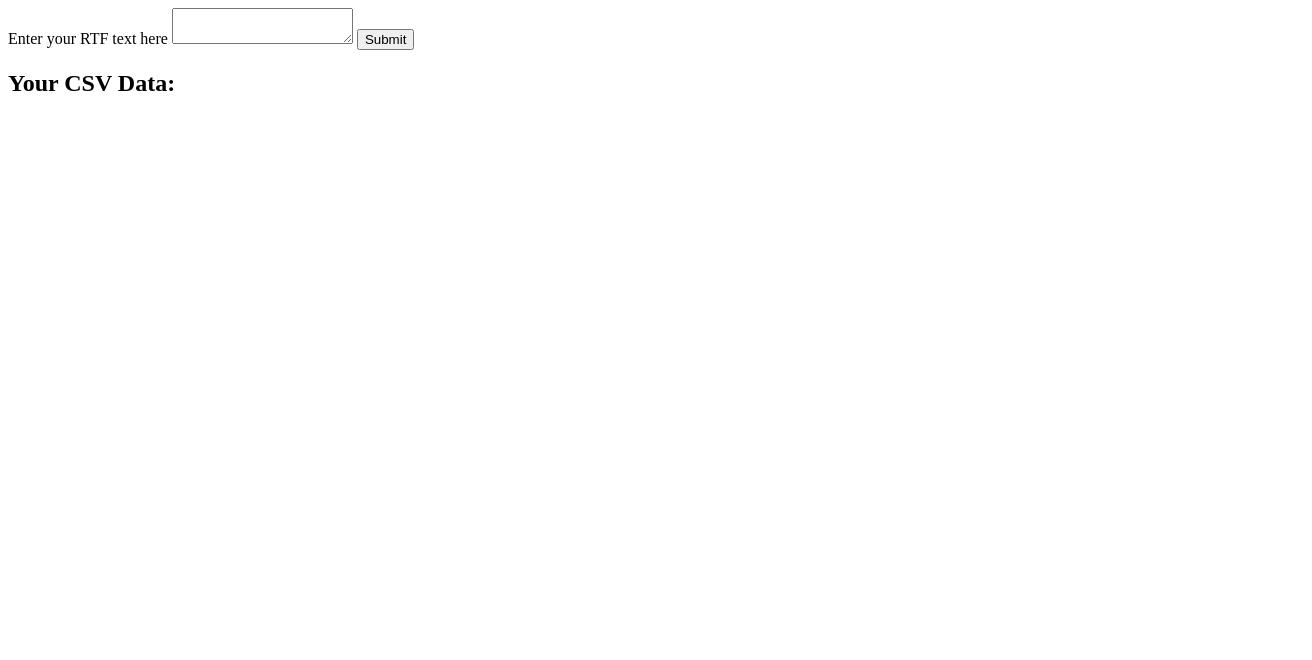
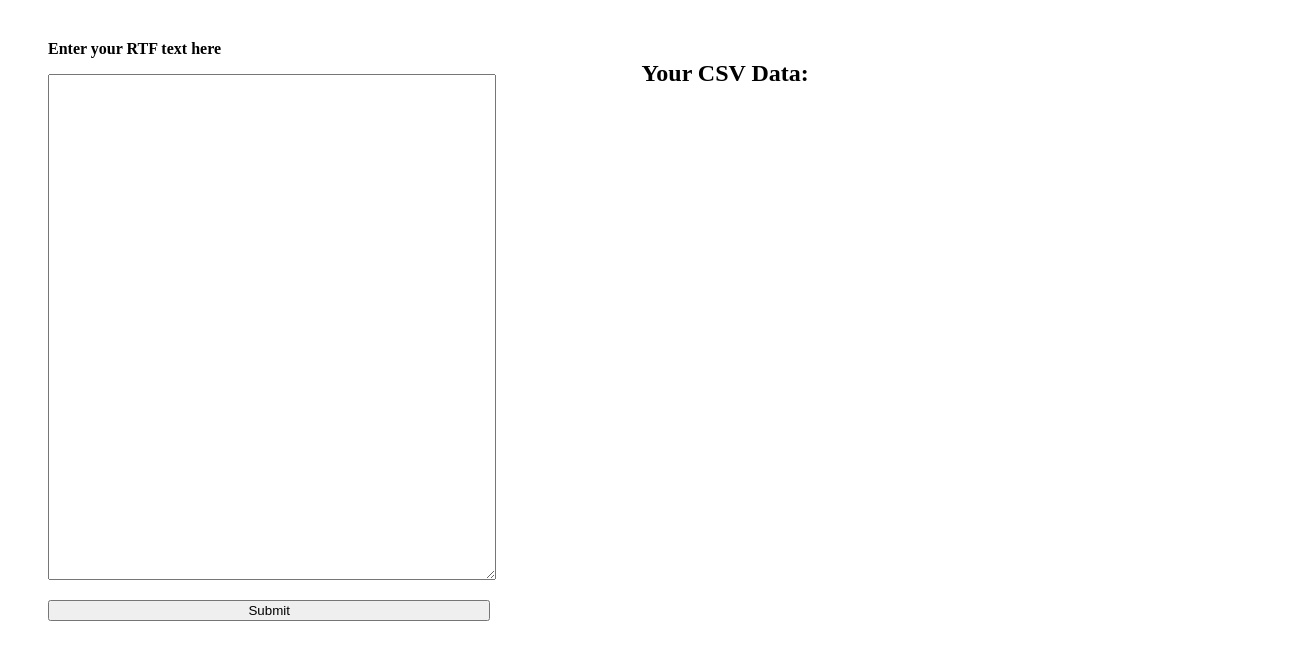
Before and after one commit to coleleg/rtf-converter, a plain HTML site: page index.html in a window 1280 px wide. Shown: the whole page, 1312 px wide, since content can reach past the window. Drawn offline with Linux system fonts and the light colour scheme.

Commit message:
html created

```diff
--- a/index.html
+++ b/index.html
@@ -4,20 +4,23 @@
     <meta charset="UTF-8">
     <meta http-equiv="X-UA-Compatible" content="IE=edge">
     <meta name="viewport" content="width=device-width, initial-scale=1.0">
-    <title>Document</title>
+    <link rel="stylesheet" href="./style.css" />
+    <title>RTF Converter</title>
 </head>
 <body>
-    <div>
+    <main>
+        <div class="form">
             <form>
                 <label>Enter your RTF text here</label>
                 <textarea id="RTF"></textarea>
-            <button id="submit">Submit</button>
+                <button type="submit" id="submit">Submit</button>
             </form>
         </div>
-    <div>
+        <div class="output">
             <h2>Your CSV Data:</h2>
             <div id="formatted-data"></div>
         </div>
+    </main>
     <script src="./script.js"></script>
 </body>
 </html>
--- a/script.js
+++ b/script.js
@@ -3,11 +3,12 @@ const regex2 = /(\d+-\d+-\d+)\s(\d+:\d+:\d+.?\d+)\s(\w+)\s+(\d+.?\d+)\s(\w+)/gm;
 
 let str = '';
 
+// grabs the user-inputted string
 function getStr () {
     str = document.getElementById('RTF').value;
 }
 
-
+// executes code on submit button click
 function exec() {
     // turning str into an array of each 'CSV' entry
     str = str.split(' }}');
@@ -53,6 +54,34 @@ while ((m2 = regex2.exec(str)) !== null) {
         });
     }
 
+    let newData = '';
+
+    function generateCSV() {
+        for (let i = 0; i < matches.length; i++) {
+            if (matches[i] || identifiers[i]) {
+                newData = newData + identifiers[i] + matches[i] + `<br>`;
+            }
+        }
+    }
+
+    generateCSV();
+
+    // saving this in case of need for CSV file creation
+    // writeFile(newData);
+
+    document.getElementById('formatted-data').innerHTML = newData;
+}
+
+// runs the program
+document.getElementById('submit').addEventListener('click', function(event) {
+    event.preventDefault();
+    getStr();
+    exec();
+});
+
+
+// saving this in case I need to generate a csv file at some point
+
 // function writeFile(data) {
 //     return new Promise((resolve, reject) => {
 //     fs.writeFile('./menu.csv', data, err => {
@@ -69,23 +98,3 @@ while ((m2 = regex2.exec(str)) !== null) {
 //     })
 //     })
 // }
-
-let newData = '';
-
-function generateCSV() {
-    for (let i = 0; i < matches.length; i++) {
-        newData = newData + identifiers[i] + matches[i] + `<br>`;
-    }
-}
-
-generateCSV();
-// writeFile(newData);
-document.getElementById('formatted-data').innerHTML = newData;
-console.log(newData);
-}
-
-document.getElementById('submit').addEventListener('click', function(event) {
-    event.preventDefault();
-    getStr();
-    exec();
-});
--- /dev/null
+++ b/style.css
@@ -0,0 +1,35 @@
+main {
+    width: 100%;
+    height: 100%;
+    display: flex;
+    justify-content: space-between;
+    margin: 5vh;
+}
+
+.form {
+    display: block;
+    width: 35%;
+    height: 100vh;
+}
+
+label {
+    font-weight: bold;
+}
+
+textarea {
+    margin-top: 2vh;
+    margin-bottom: 2vh;
+    width: 100%;
+    height: 500px;
+    max-width: 100%;
+    max-height: 500px;
+}
+
+button {
+    width: 100%;
+}
+.output {
+    width: 50%;
+    display: block;
+    margin-right: 3vw;
+}
```
Lines whose indentation alone changed are shown as unchanged.
